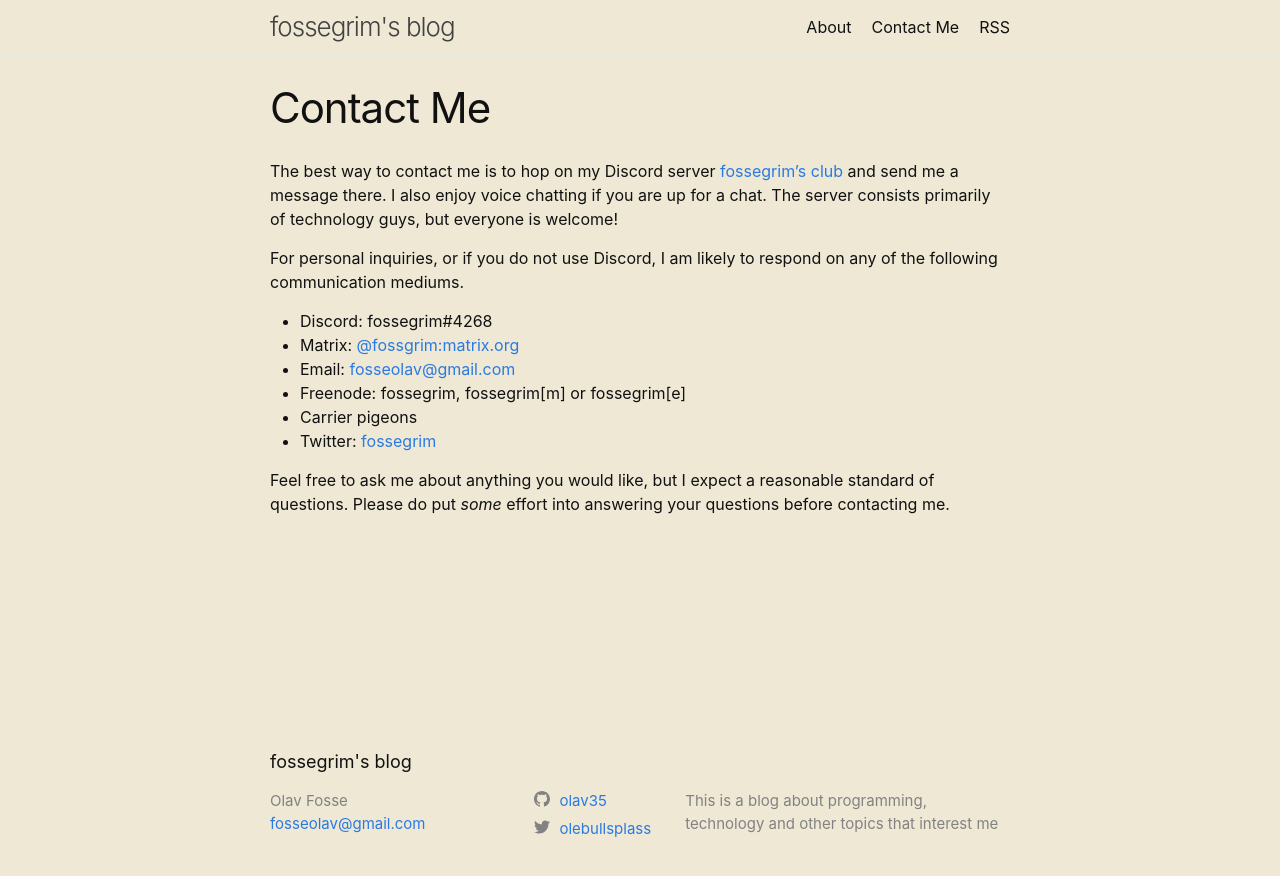
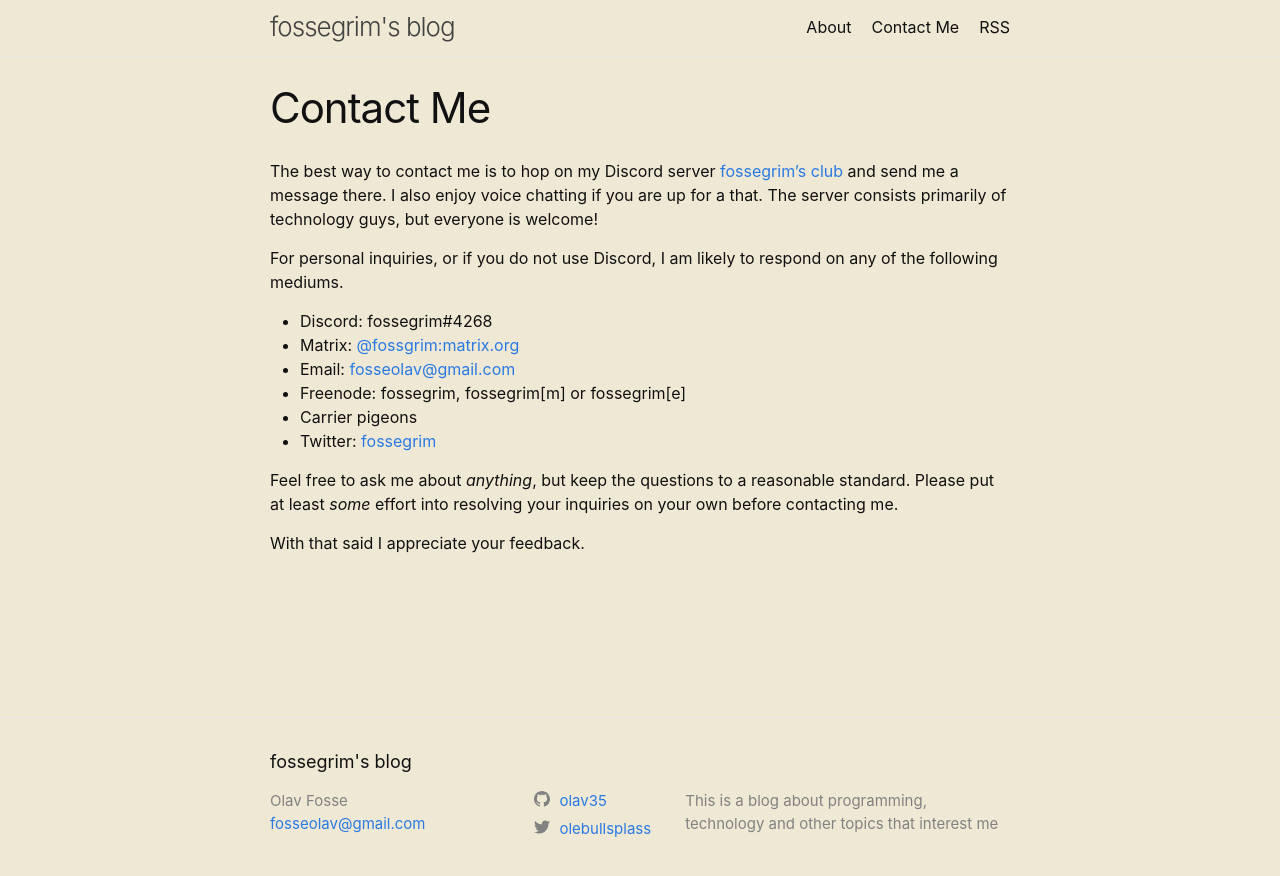
Before and after one commit to fossegrim/fossegr.im, a Jekyll site: the page built from contact.markdown, in a window 1280 px wide. Shown: the top 876 px of the page. Built offline with Jekyll 4.4.1, drawn with Linux system fonts in a browser that asks for light colours.

Commit message:
Reword contact page

```diff
--- a/contact.markdown
+++ b/contact.markdown
@@ -3,9 +3,9 @@
 title: Contact Me
 permalink: /contact/
 ---
-The best way to contact me is to hop on my Discord server [fossegrim's club](https://discord.gg/Dzykafx) and send me a message there. I also enjoy voice chatting if you are up for a chat. The server consists primarily of technology guys, but everyone is welcome!
+The best way to contact me is to hop on my Discord server [fossegrim's club](https://discord.gg/Dzykafx) and send me a message there. I also enjoy voice chatting if you are up for a that. The server consists primarily of technology guys, but everyone is welcome!
 
-For personal inquiries, or if you do not use Discord, I am likely to respond on any of the following communication mediums.
+For personal inquiries, or if you do not use Discord, I am likely to respond on any of the following mediums.
 - Discord: fossegrim#4268
 - Matrix: [@fossgrim:matrix.org](https://matrix.to/#/@fossgrim:matrix.org)
 - Email: [fosseolav@gmail.com](mailto:fosseolav@gmail.com)
@@ -13,4 +13,6 @@
 - Carrier pigeons
 - Twitter: [fossegrim](https://twitter.com/olebullsplass)
 
-Feel free to ask me about anything you would like, but I expect a reasonable standard of questions. Please do put *some* effort into answering your questions before contacting me.
+Feel free to ask me about *anything*, but keep the questions to a reasonable standard. Please put at least *some* effort into resolving your inquiries on your own before contacting me.
+
+With that said I appreciate your feedback.
```
